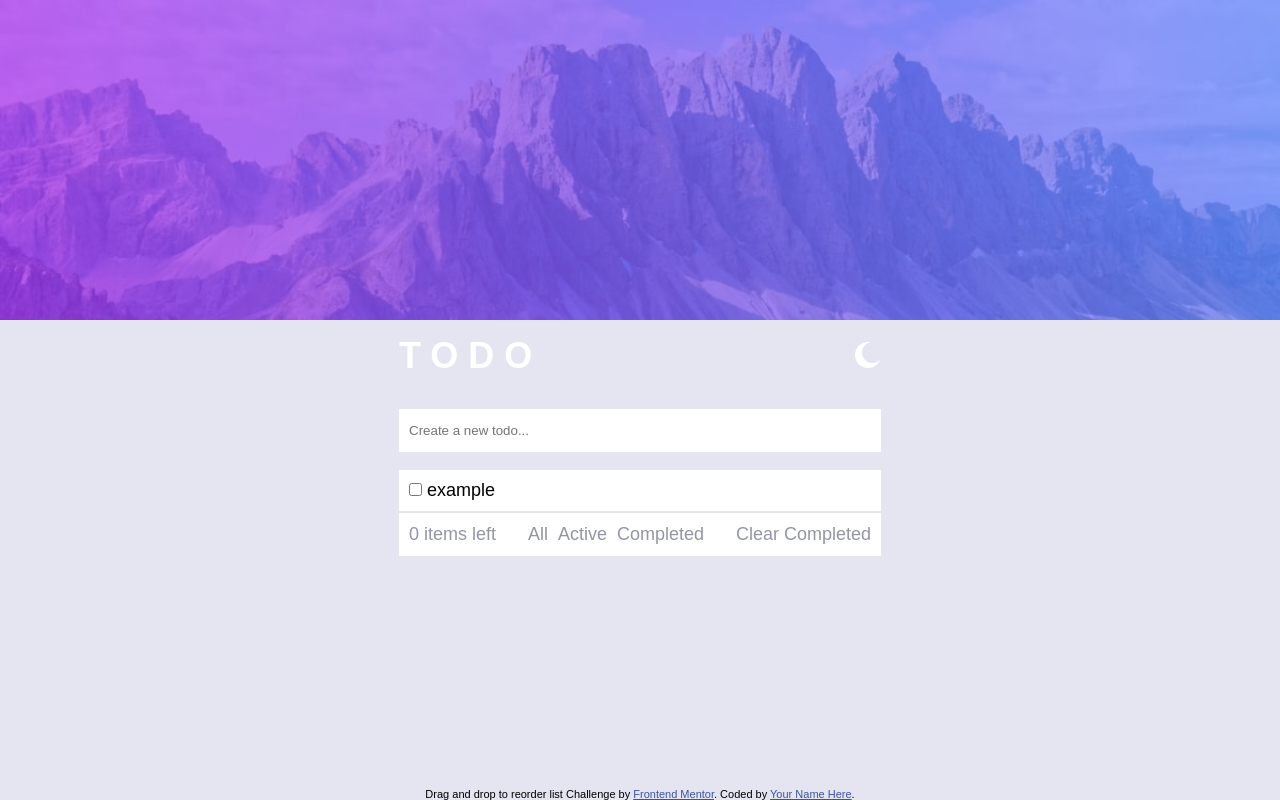
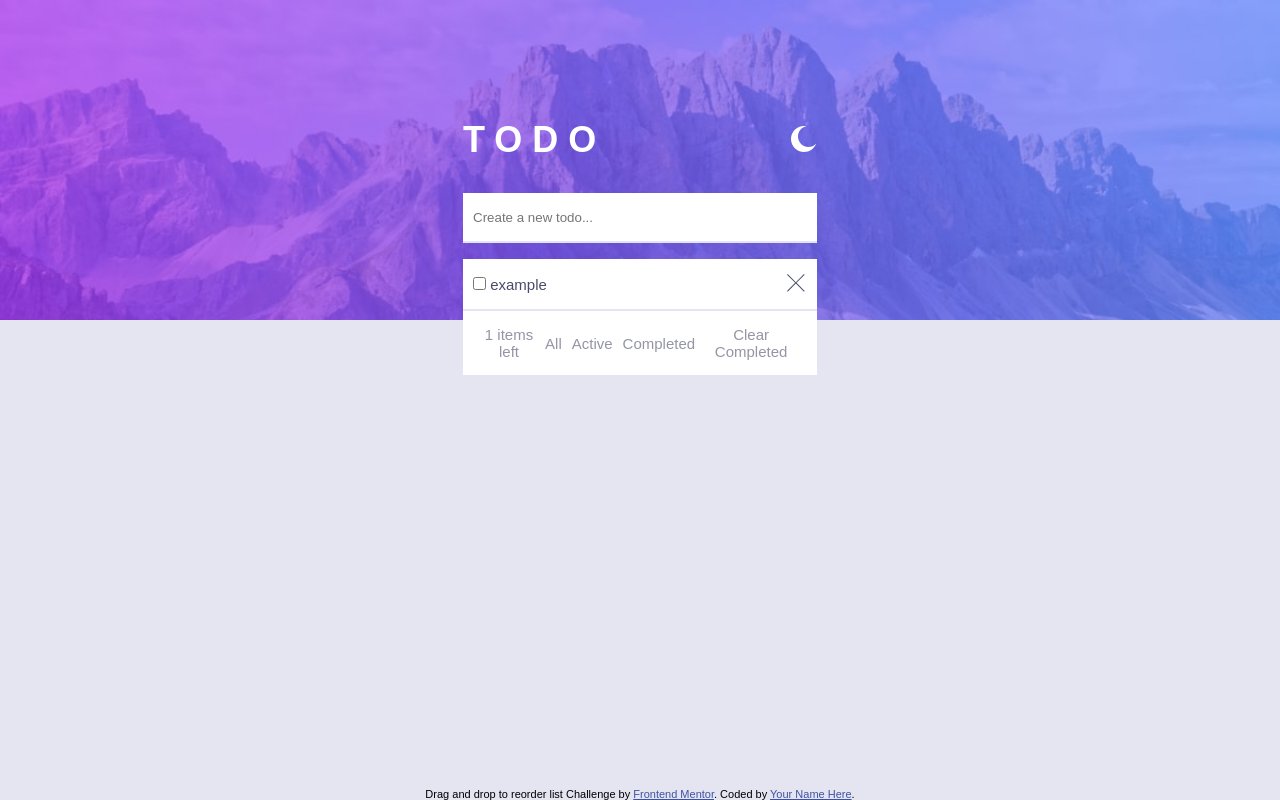
Before and after one commit to melisguclu/todo-app, a plain HTML site: page index.html in a window 1280 px wide. Drawn offline with Linux system fonts and the light colour scheme.

Commit message:
add new todo items

```diff
--- a/index.html
+++ b/index.html
@@ -36,7 +36,7 @@
     <div class="todo-info">
       <div class="todo-list">
         <ul class="list">
-          <li class="row">
+          <li class="row new-todo">
             <label class="list-element">
             <input class="checkbox" type="checkbox">
             <span class="text">example</span>
--- a/index.js
+++ b/index.js
@@ -26,17 +26,23 @@ function addNewTodo(text){
         <span class="remove"></span>
     `;
 
-    // add class name to newTodo
-    newTodo.classList.add('row');
+    newTodo.classList.add('new-todo');
+    todoList.append(newTodo);
+    updateItemCount(1);
 
-    todoList.append(newTodo);
+}
+
+/* remove items */
+const isDone = document.querySelector('.checkbox');
+
+todoList.addEventListener('click', (event) => {
+    if(event.target.classList.contains('remove')){
+        updateItemCount(-1);
+        event.target.parentElement.remove();
+    }
+});
 
 
-
-
-
-
-
-
-
-}
+/* count items left */
+const itemsLeftSpan = document.querySelector('.items-left span');
+itemsLeftSpan.innerHTML =document.querySelectorAll('.list').length;
--- a/style.css
+++ b/style.css
@@ -30,25 +30,25 @@ header{
 }
 .todo-app{
     background:none;
-    width: 40vw;
-    z-index: 100000;
+    width: 30vw;
     padding: 15px;
-    margin: 0 auto;
-    z-index: 1000;
+    position: relative;
+    top: -27vh;
+    left: 35vw;
+
 }
 .row {
     padding : 10px;
 }
 .add-input{
     width: 100%;
-    height: 45px;
+    height: 50px;
     position: relative;
     display: flex;
     outline: none;
     font-family: "Josefin Sans", sans-serif;
     margin: 2rem 0 1rem 0;
     border-style: none;
-
 }
 .add-input input::placeholder{
     font-family: "Josefin Sans", sans-serif;
@@ -60,12 +60,11 @@ header{
 li{
     list-style: none;
 }
-.todo-state , .filter {
+.todo-state , .filter{
     display: flex;
     flex-direction: row;
     justify-content: space-between;
-    font-size: 18px;
-    height: 45px;
+    font-size: 15px;
     text-align: center;
     align-items: center;
     color: #9495A5;
@@ -77,13 +76,33 @@ li{
 .all , .active , .Completed, .clear{
     cursor: pointer;
 }
-.row{
+.row, .new-todo{
     background-color: white;
     border-bottom: 2px solid #E4E5F1;
+    padding: 15px 10px;
+}
+.new-todo{
+    display: flex;
+    justify-content: space-between;
+    align-items: center;
+    font-size: 15px;
+    color: #494B6A;
+}
+.new-todo input:checked ~ .text{
+    text-decoration: line-through;
+    color:hsl(234, 11%, 52%);
+}
+.new-todo input:checked {
+    border-radius: 50%;
+}
+.remove{
+    cursor: pointer;
+    height: 20px;
+    width: 20px;
+    background: url(./images/icon-cross.svg) no-repeat;
 }
 .attribution{
     position: absolute;
     bottom: 0;
     width: 100vw;
-
 }
```
